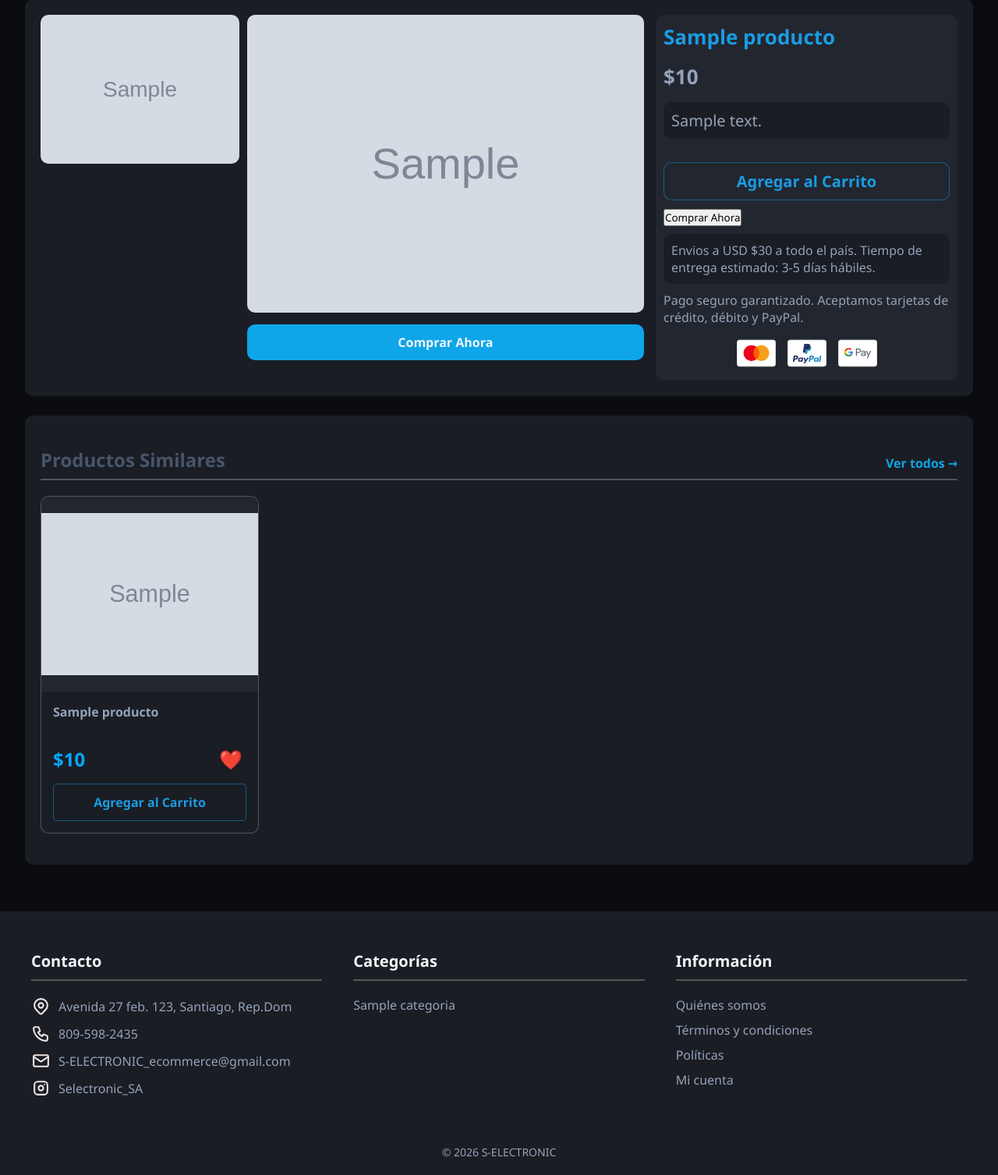
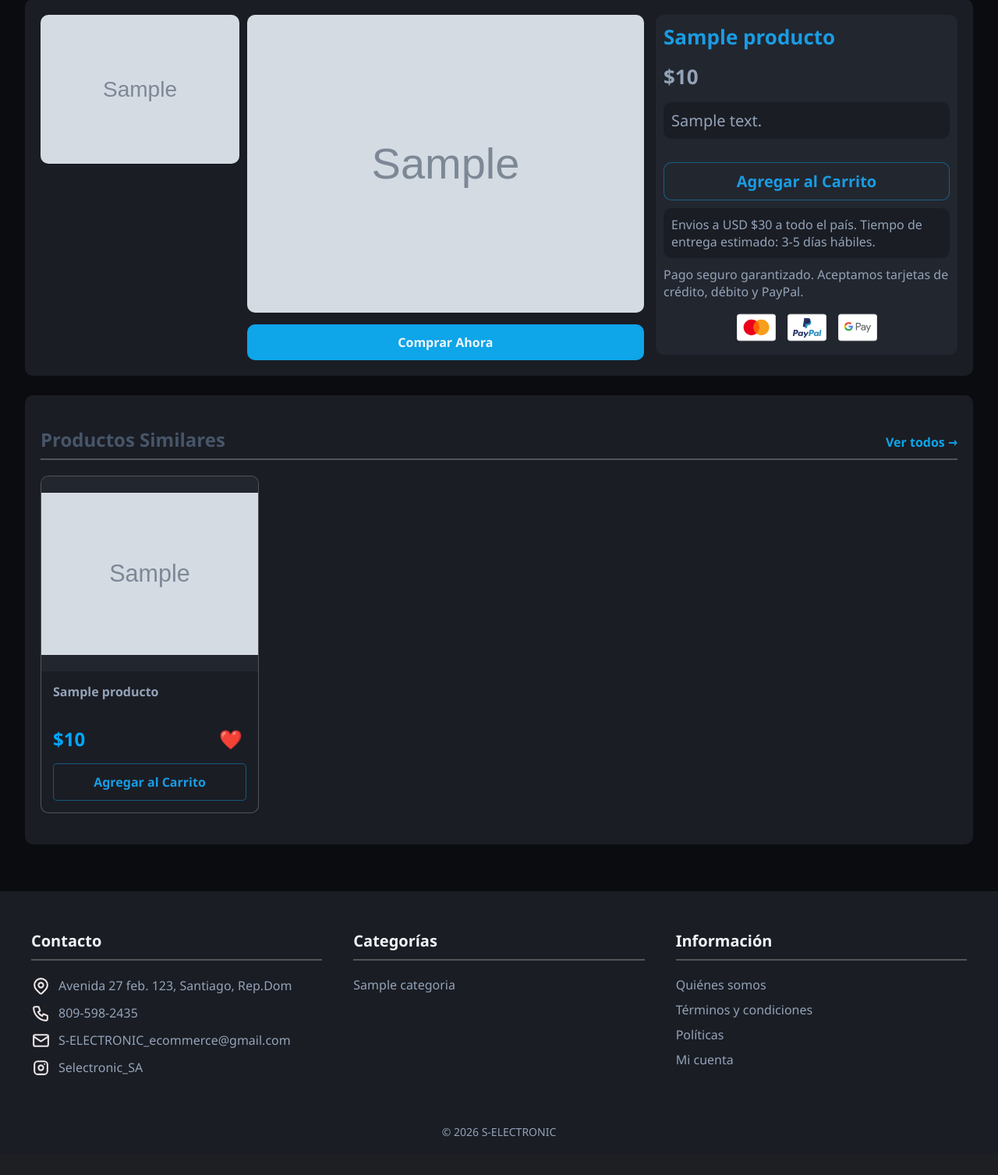
Before and after one commit to carlosmartinez050/S-electronic-Proyect, a Django app: template templates/shop_Template/detalle_producto.html in a window 1280 px wide. Shown: the part 176-1683 px from the top of the page at 78% size. After the commit the page ends 1634 px from the top, so only its background shows below. Run offline with Django 5.2, Linux system fonts and the light colour scheme; tables that the repository leaves empty hold one stand-in row (values such as "Sample post"); the template is opened without the code that fills it: values that come from a table or form of the project are taken from there, most other values are stand-ins (such as "Sample title", 1, 10 or a date in 2020); grey boxes marked "Sample" are stand-in pictures; data that the repository does not hold is empty.

Commit message:
feat(shop): actualizar codigoen general

```diff
--- a/shop/urls.py
+++ b/shop/urls.py
@@ -20,4 +20,7 @@ urlpatterns = [
     path('categoria/<slug:categoria_slug>/<slug:marca_slug>/',
          views.categoria_marca_detalle,
          name='categoria_marca_detalle'),
+
+    # Búsqueda de productos
+    path('buscar/', views.busqueda_productos, name='busqueda_productos'),
 ]
--- a/static/css/card_product.css
+++ b/static/css/card_product.css
@@ -36,6 +36,16 @@
     object-position: center;
     transition: transform 0.3s ease;
 
+}
+
+
+.product-image-default {
+    width: 100%;
+    height: 100%;
+    object-fit: contain;             /* Mantiene proporción, no recorta */
+    object-position: center;
+    transition: transform 0.3s ease;
+    /* filter: grayscale(100%);          */
 }
 
 .product-image-link:hover .product-image {
--- a/static/css/detalle_producto.css
+++ b/static/css/detalle_producto.css
@@ -84,6 +84,36 @@
 }
 
 .boton-comprar:hover {
+    background-color: var(--accent-hover);
+    box-shadow: var(--shadow-accent);
+}
+
+
+/* BOTÓN DE COMPRA (OCULTO POR DEFECTO, SE MOSTRARÁ SOLO EN MOBILE) */
+.btn-comprar-oculto-content {
+    width: 100%;
+    padding: var(--space-xs);
+    border-radius: var(--radius-md);
+    background-color: var(--accent);
+    transition: background-color var(--transition-slow), box-shadow var(--transition-slow);
+    display: none;         /* Oculto por defecto, se mostrará solo en mobile */
+}
+
+
+/* BOTÓN DE COMPRA ELEMENTO (VISIBLE SOLO EN MOBILE) */
+.boton-comprar-oculto {
+    width: 100%;
+    padding: var(--space-sm);
+    border: none;
+    border-radius: var(--radius-md);
+    background-color: transparent;  /* El fondo lo maneja el contenedor padre */
+    color: var(--text-primary);
+    font-size: var(--font-size-md);
+    font-weight: 700;
+    cursor: pointer;
+}
+
+.boton-comprar-oculto:active {
     background-color: var(--accent-hover);
     box-shadow: var(--shadow-accent);
 }
@@ -301,8 +331,13 @@
 .productos-similares-cards-container {
     width: 100%;
     display: flex;
-    flex-wrap: wrap;
     gap: 20px;
+}
+
+/* SCROLL PARA CONTENEDOR DE PRODUCTOS SIMILARES */
+.productos-similares-cards-container {
+    overflow-x: auto;
+    -webkit-overflow-scrolling: touch;
 }
 
 /* MENSAJE CUANDO NO HAY PRODUCTOS SIMILARES */
@@ -335,4 +370,12 @@
         order: 2; /* Mueve la información al final en mobile */
     }
 
+    .btn-comprar-oculto-content {
+        display: block; /* Muestra el botón oculto solo en mobile */
+    }
+
+    .boton-comprar {
+        display: none; /* Oculta el botón de compra normal en mobile */
+    }
+
 }
--- a/static/css/root.css
+++ b/static/css/root.css
@@ -30,7 +30,7 @@
   --accent-hover: #38bdf8;
   --accent-dark:  #0369a1;
   --accent-glow:  rgba(14, 165, 233, 0.15);
-  --accent-glow-strong: rgba(14, 165, 233, 0.30);
+  --accent-glow-strong: rgba(27, 103, 138, 0.479);
 
 
   /* ──────────────────────────────────────────
--- a/static/js/hero.js
+++ b/static/js/hero.js
@@ -83,7 +83,4 @@ document.addEventListener('DOMContentLoaded', function() {
 
     // ===== INICIAR AUTOPLAY =====
     startAutoplay();
-
-
-    console.log('✅ Hero carousel iniciado correctamente');
 });
--- a/templates/partials/card_product.html
+++ b/templates/partials/card_product.html
@@ -11,9 +11,9 @@
                  alt="{{ producto.nombre }}"
                  class="product-image">
         {% else %}
-            <img src="{% static 'img/default-product.png' %}"
+            <img src="{% static 'img/not-image-default/default-image.png' %}"
                  alt="Sin imagen"
-                 class="product-image">
+                 class="product-image-default">
         {% endif %}
     </a>
 
```
Also changed, not shown: static/img/not-image-default/default-image.png (added), templates/shop_Template/productos_lista.html (added), 1 other file.
